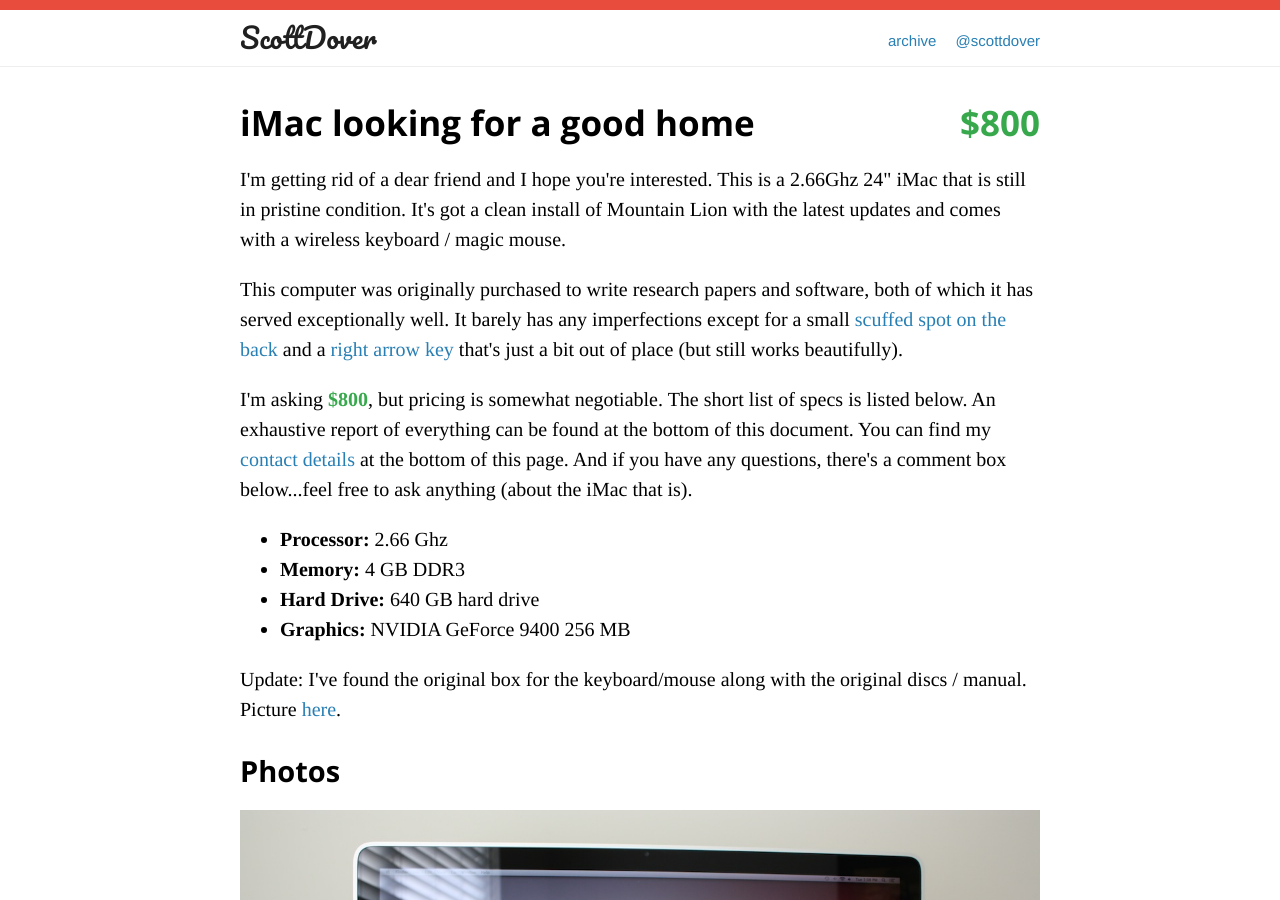
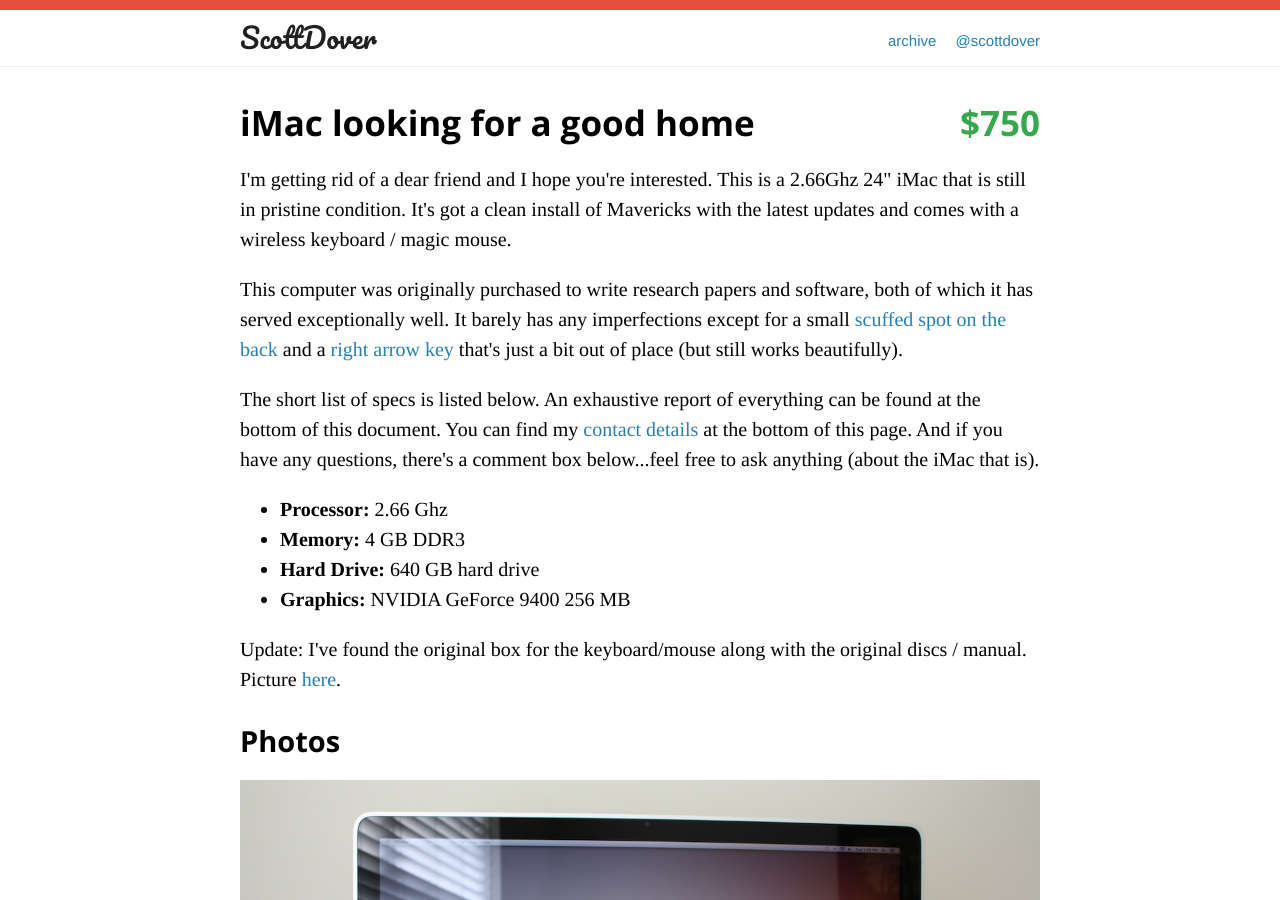
Before and after one commit to scottdover/scottdover.github.io, a Jekyll site: the page built from _posts/2013-10-15-imac.html, in a window 1280 px wide and 900 px high. Built offline with Jekyll 4.4.1, drawn with Linux system fonts in a browser that asks for light colours; Markdown is read by kramdown in place of the engine named in the settings; comment, search, counter and statistics services are not loaded.

Commit message:
Updatig iMac post

```diff
--- a/_posts/2013-10-15-imac.html
+++ b/_posts/2013-10-15-imac.html
@@ -1,12 +1,12 @@
 ---
 layout: post
-title:  "iMac looking for a good home<span style='float:right;color:#38A84D;'>$800</span>"
+title:  "iMac looking for a good home<span style='float:right;color:#38A84D;'>$750</span>"
 date:   2013-10-15 17:50:00
 use_truncated_content: true
 ---
 
 <p>
-	I'm getting rid of a dear friend and I hope you're interested. This is a 2.66Ghz 24" iMac that is still in pristine condition. It's got a clean install of Mountain Lion with the latest updates and comes with a wireless keyboard / magic mouse.
+	I'm getting rid of a dear friend and I hope you're interested. This is a 2.66Ghz 24" iMac that is still in pristine condition. It's got a clean install of Mavericks with the latest updates and comes with a wireless keyboard / magic mouse.
 </p>
 
 <p>
@@ -14,7 +14,7 @@
 </p>
 
 <p>
-	I'm asking <b style="color:#38A84D;">$800</b>, but pricing is somewhat negotiable. The short list of specs is listed below. An exhaustive report of everything can be found at the bottom of this document. You can find my <a href="#more-info">contact details</a> at the bottom of this page. And if you have any questions, there's a comment box below...feel free to ask anything (about the iMac that is).
+	The short list of specs is listed below. An exhaustive report of everything can be found at the bottom of this document. You can find my <a href="#more-info">contact details</a> at the bottom of this page. And if you have any questions, there's a comment box below...feel free to ask anything (about the iMac that is).
 </p>
 
 <ul>
```
